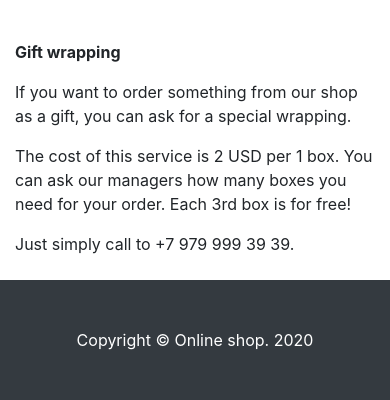
After one commit to AnkoCoder/shop, a Flask app: page /services/ in a window 390 px wide. The commit adds this page. Shown: the part 1016-1416 px from the top of the page. Run offline with Flask 2, Linux system fonts and the light colour scheme; some libraries are stand-ins or nearby versions.

Commit message:
Add information to 'Services' page

```diff
--- a/static/main.css
+++ b/static/main.css
@@ -6,7 +6,7 @@ body {
   padding-top: 56px;
 }
 
-.about {
+.space {
   padding-top: 50px;
 }
 
--- /dev/null
+++ b/templates/services.html
@@ -0,0 +1,43 @@
+{% extends "layout.html" %}
+{% block content  %}
+
+<h4 class="card-title space">Our services</h4>
+
+<div class="row">
+    <div class="col-lg-3 col-md-5 mb-4">
+        <div class="card h-20">
+            <img class="card-img-top" src="https://encrypted-tbn0.gstatic.com/images?q=tbn%3AANd9GcSa91nqTAWxd1R_SSfdAS9DaBbKkPlUMtcL8s2wROgPhEI8AAdd&usqp=CAU" alt="">
+        </div>
+    </div>
+
+    <div class="col-lg-8 col-md-6 mb-4 about">
+        <div class="card h-20 noframe">
+            <p class="card-text"> </p>
+            <b><p class="card-text">Delivery</p></b>
+            <p class="card-text"> </p>
+            <p class="card-text">You can ask our managers about the delivery servise. Just simply call to +7 979 999 39 39.</p>
+            <p class="card-text">The cost of this service is depended on the delivery address. Certain areas have no any delivery costs!</p>
+            <p class="card-text">Remember! To use our delivery servese you need to remember your telegram id and your order id.<//p>
+        </div>
+    </div>
+
+
+    <div class="col-lg-3 col-md-5 mb-4">
+        <div class="card h-20">
+            <img class="card-img-top" src="https://encrypted-tbn0.gstatic.com/images?q=tbn%3AANd9GcSLH-S-g7fW41Iv6B_sjfZU44bL2-BVmPNkXTILtk_KZIK9kgnJ&usqp=CAU" alt="">
+        </div>
+    </div>
+
+    <div class="col-lg-8 col-md-6 mb-4 about">
+        <div class="card h-20 noframe">
+            <p class="card-text"> </p>
+            <b><p class="card-text">Gift wrapping</p></b>
+            <p class="card-text"> </p>
+            <p class="card-text">If you want to order something from our shop as a gift, you can ask for a special wrapping.</p>
+            <p class="card-text">The cost of this service is 2 USD per 1 box. You can ask our managers how many boxes you need for your order. Each 3rd box is for free!</p>
+            <p class="card-text">Just simply call to +7 979 999 39 39.</p>
+        </div>
+    </div>
+</div>
+
+{% endblock %}
```
Also changed, not shown: templates/about.html (+1 -1 lines).
